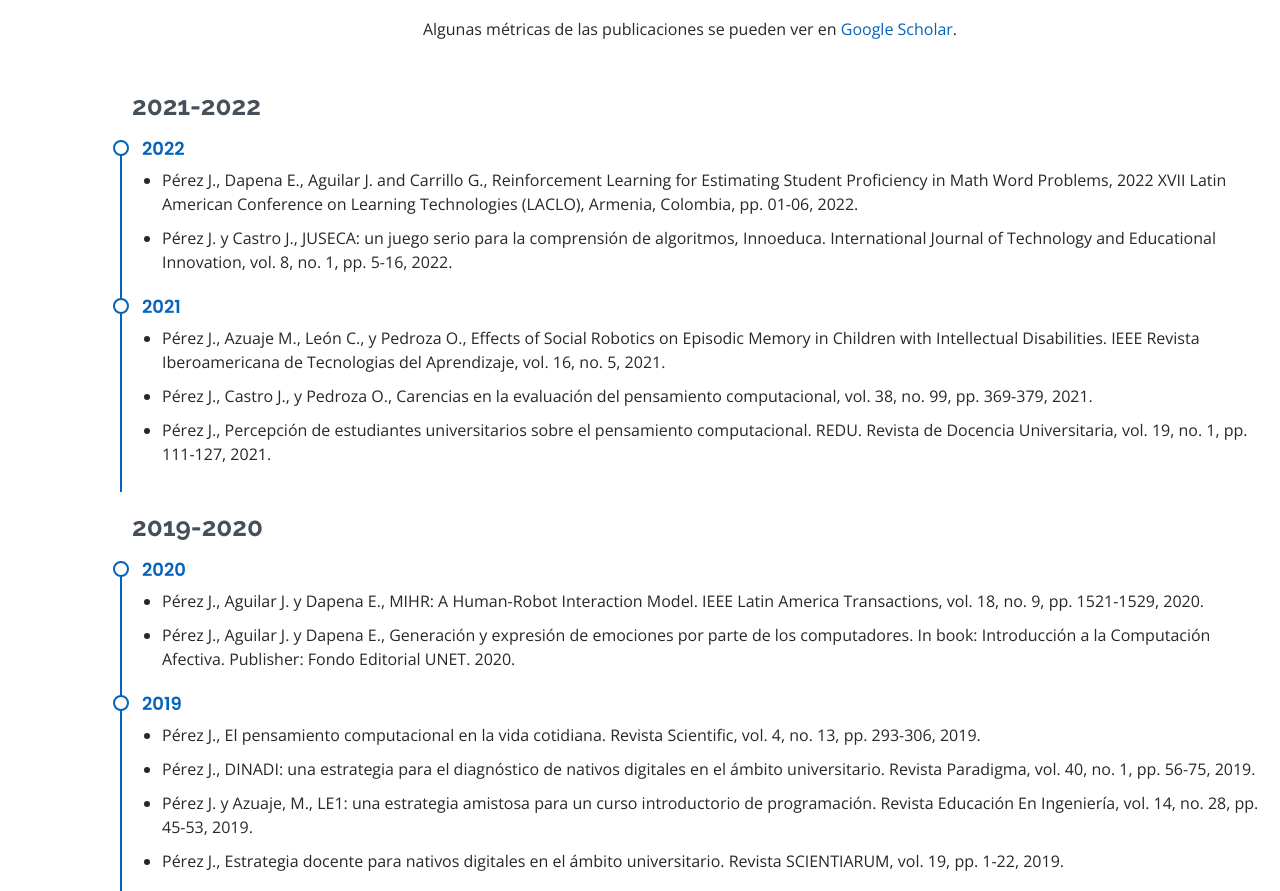
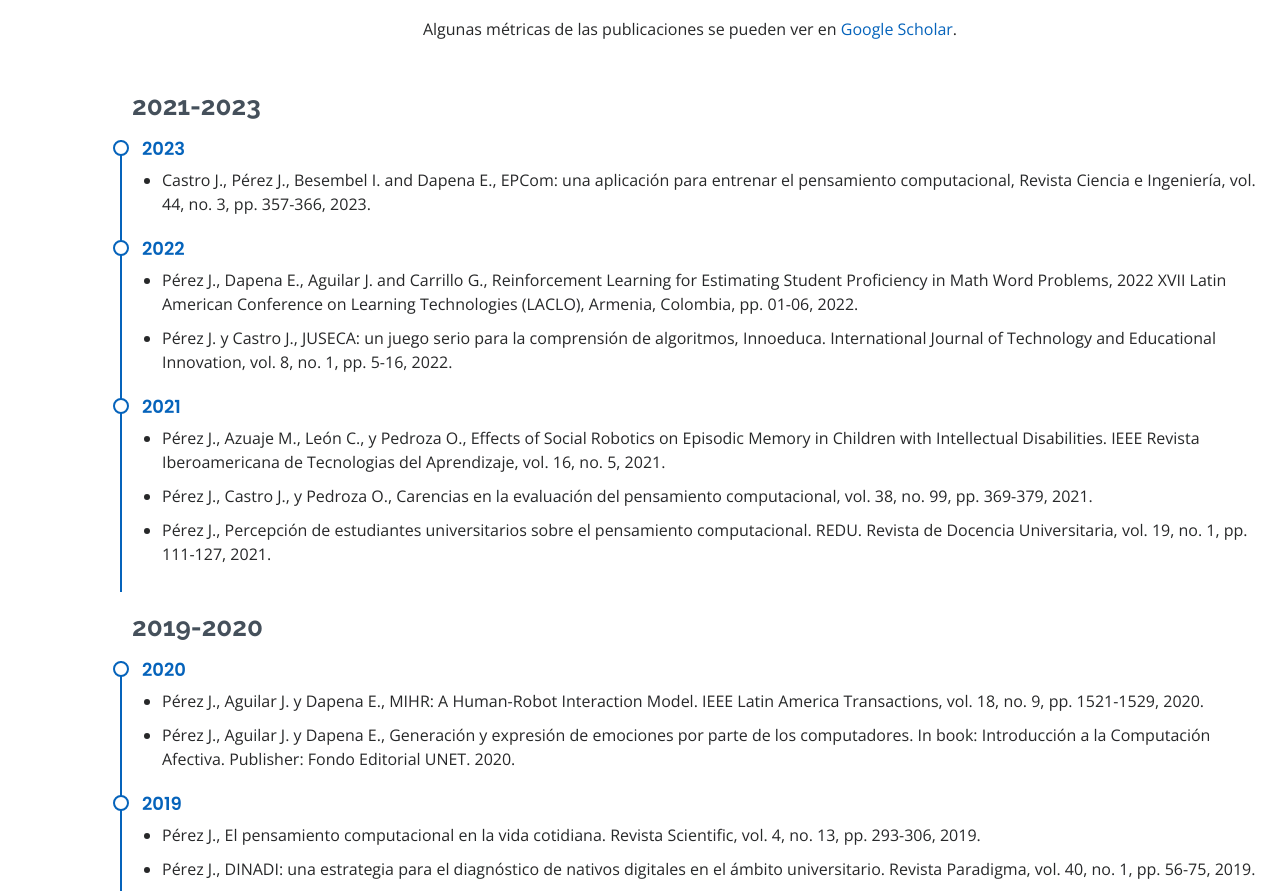
Before and after one commit to jesuspangulo/jesuspangulo.github.io, a plain HTML site: page index.html in a window 1280 px wide. Shown: the part 1661-2552 px from the top of the page. Drawn offline with nearby package versions, Linux system fonts and the light colour scheme.

Commit message:
Add paper

```diff
--- a/index.html
+++ b/index.html
@@ -107,7 +107,13 @@
 
         <div class="row">
 
-          <h3 class="resume-title">2021-2022</h3>
+          <h3 class="resume-title">2021-2023</h3>
+          <div class="resume-item pb-0">
+            <h4>2023</h4>
+              <ul>
+                <li>Castro J., Pérez J., Besembel I. and Dapena E., EPCom: una aplicación para entrenar el pensamiento computacional, Revista Ciencia e Ingeniería, vol. 44, no. 3,  pp. 357-366, 2023.</li>
+                </ul>
+            </div>
             <div class="resume-item pb-0">
             <h4>2022</h4>
               <ul>
```
